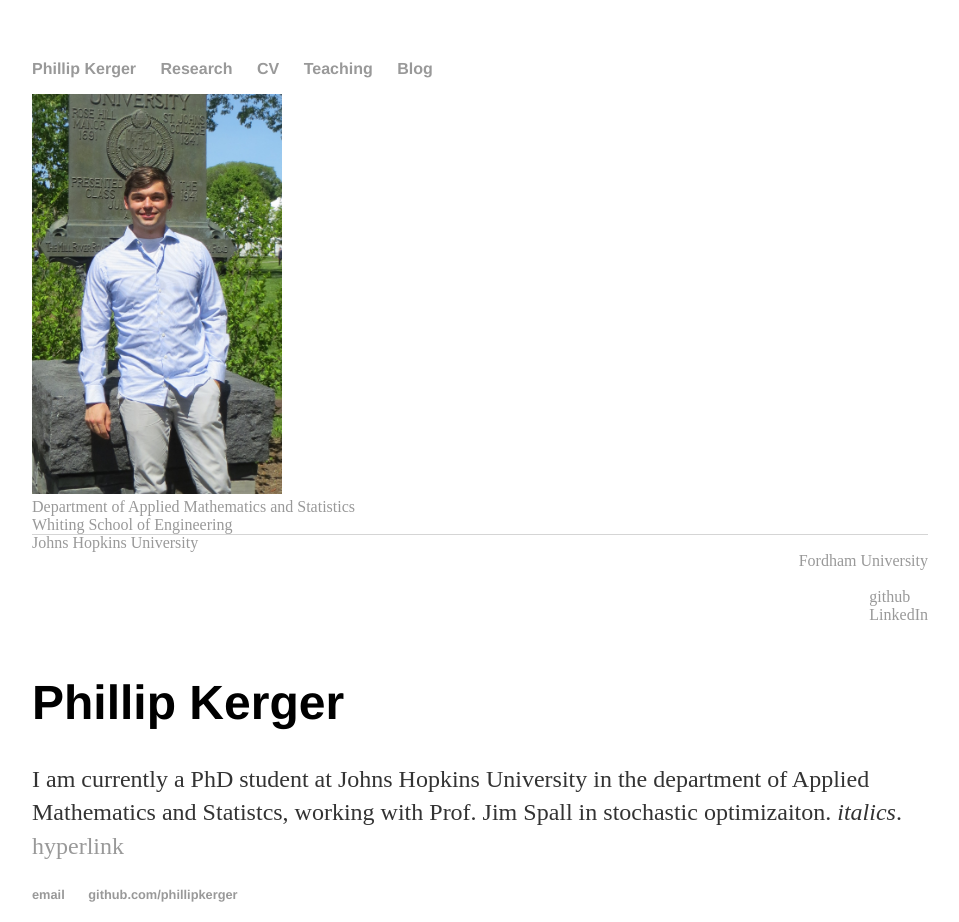
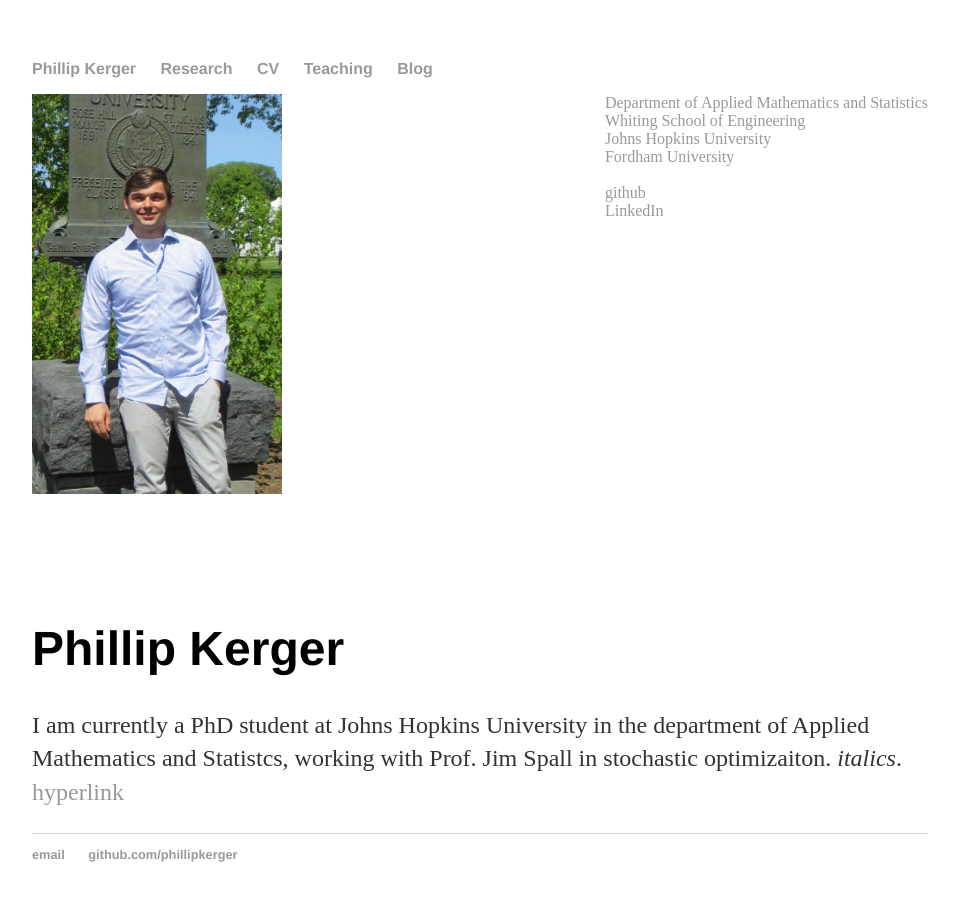
Before and after one commit to PhillipKerger/phillipkerger.github.io, a Jekyll site: the page built from index.html, in a window 1280 px wide. Shown: the whole page, without its empty margins (160-1119 px from the left). Built offline with Jekyll 4.4.1, drawn with Linux system fonts in a browser that asks for light colours.

Commit message:
Update index.html

```diff
--- a/index.html
+++ b/index.html
@@ -9,18 +9,20 @@ title: Phillip Kerger
 
 		<div style = "float: right">
 		<a href="https://engineering.jhu.edu/ams/">Department of Applied Mathematics and Statistics</a><br>
-			<div style = "float: right">
+
 		<a href="https://engineering.jhu.edu/">Whiting School of Engineering</a><br>
-				<div style = "float: right">
+
           	<a href="https://www.jhu.edu/">Johns Hopkins University</a><br>
-					<div style = "float: right">
+
 		<a href="https://www.fordham.edu/info/20595/mathematics">Fordham University</a><br>
-						<div style = "float: right">
+
 		<br>
 		<a href="https://github.com/phillipkerger">github</a><br>
-							<div style = "float: right">
+
 		<a href="https://www.linkedin.com/in/phillip-kerger-17222780">LinkedIn</a><br>
-		</div>
+
+			</div>
+
 	</div>
 </div>
 
```
